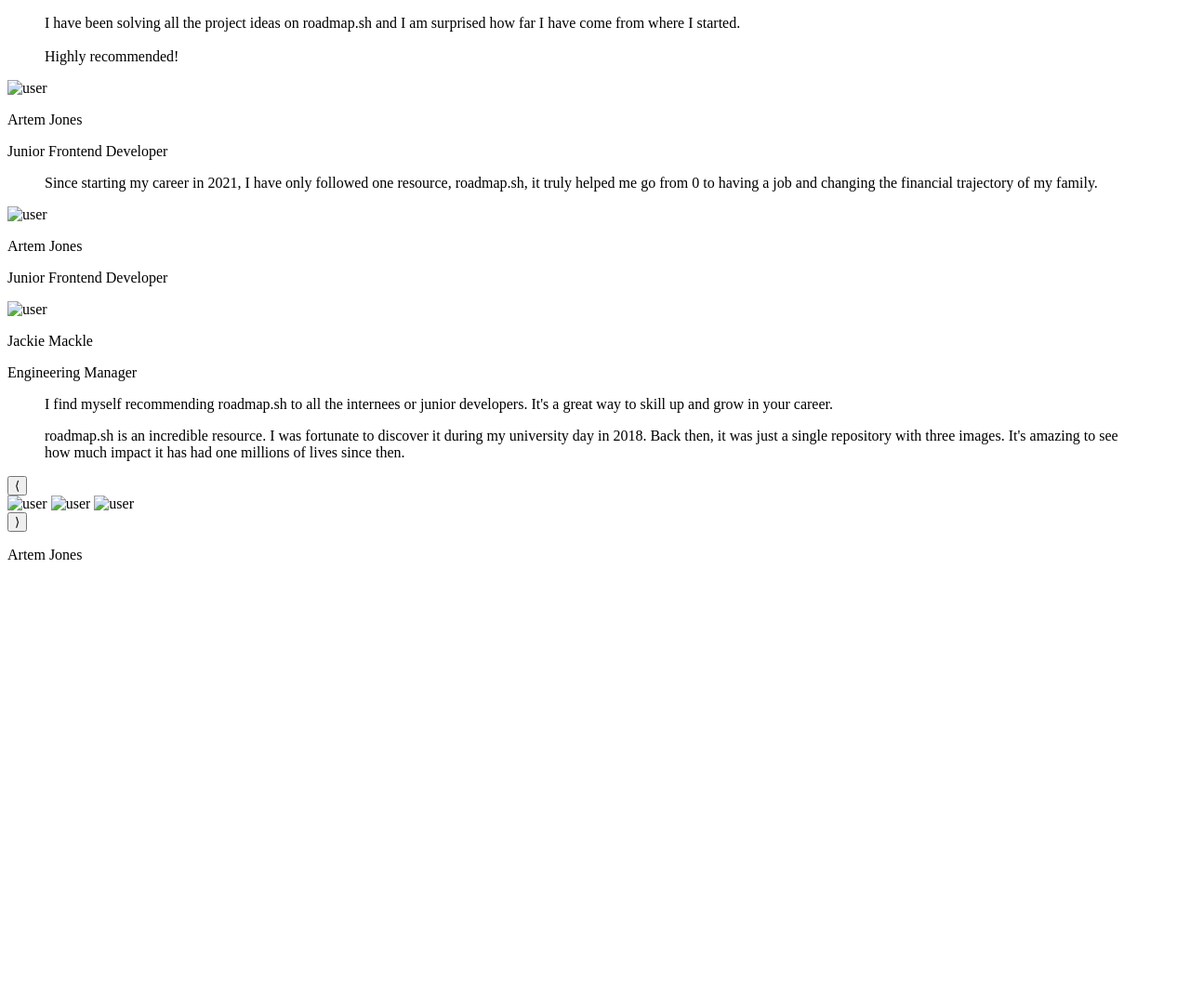
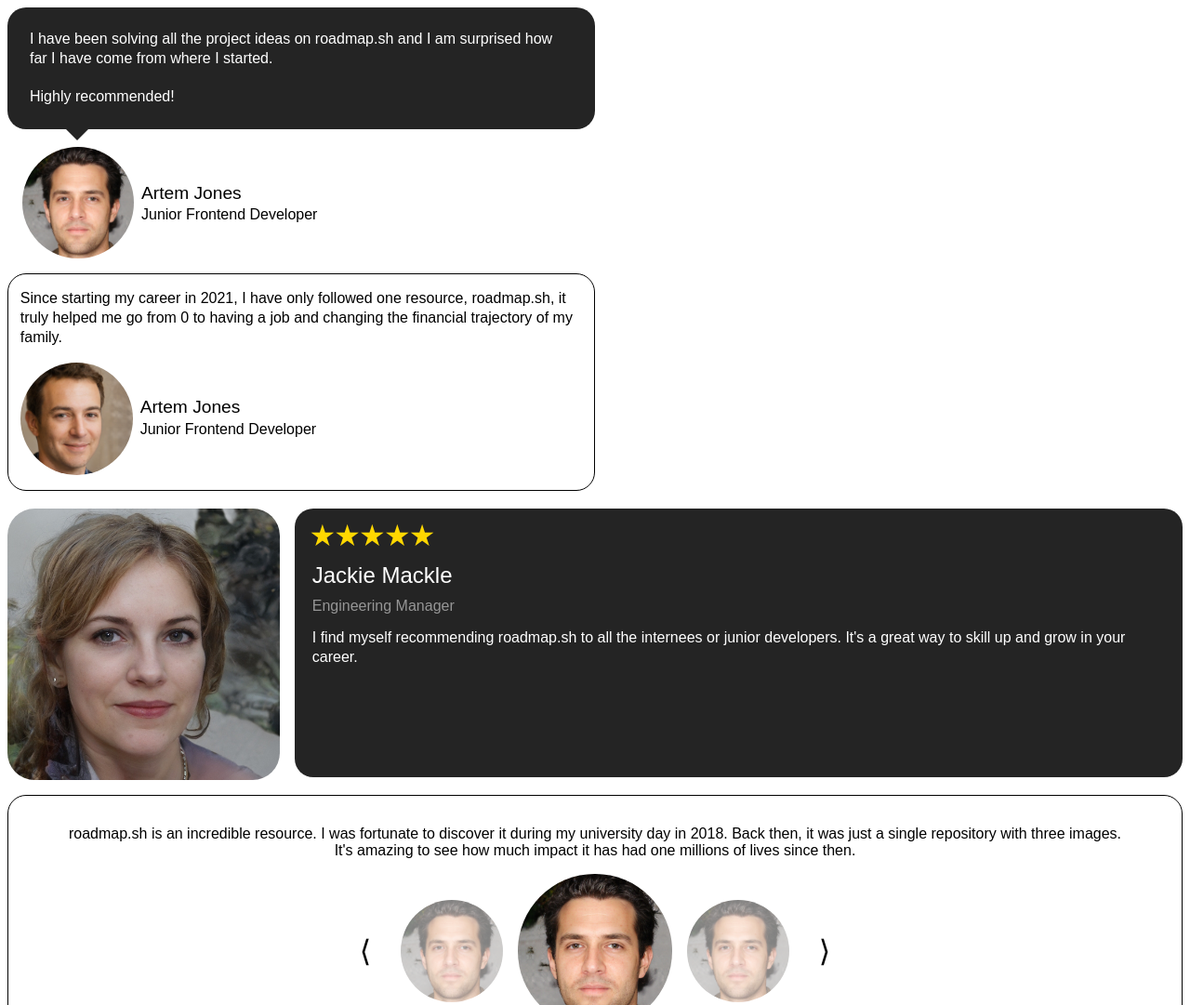
Before and after one commit to Starck27/roadmap-sh-testimonial-cards, a plain HTML site: page index.html in a window 1280 px wide. Shown: the top 1081 px of the page at 93% size. Before the commit the page ends 800 px from the top, so only its background shows below. Drawn offline with Linux system fonts and the light colour scheme.

Commit message:
add styling

```diff
--- a/index.html
+++ b/index.html
@@ -4,6 +4,7 @@
     <meta charset="UTF-8" />
     <meta name="viewport" content="width=device-width, initial-scale=1.0" />
     <title>Testimonial Cards</title>
+    <link rel="stylesheet" href="./main.css" />
   </head>
   <body>
     <main>
@@ -18,7 +19,7 @@
             </blockquote>
           </div>
           <div class="user">
-            <img src="" alt="user" class="user-image" />
+            <img src="./img/male1.jpg" alt="user" class="user-image" />
             <div class="user-profile">
               <p class="user-name">Artem Jones</p>
               <p class="user-job">Junior Frontend Developer</p>
@@ -34,7 +35,7 @@
             </blockquote>
           </div>
           <div class="user">
-            <img src="" alt="user" class="user-image" />
+            <img src="./img/male2.jpg" alt="user" class="user-image" />
             <div class="user-profile">
               <p class="user-name">Artem Jones</p>
               <p class="user-job">Junior Frontend Developer</p>
@@ -42,16 +43,18 @@
           </div>
         </div>
         <div class="card-c">
+          <div class="user">
+            <img src="./img/female.jpg" alt="user" class="user-image" />
+          </div>
           <div class="card-quote">
             <div class="stars">
-              <span class="star"></span>
-              <span class="star"></span>
-              <span class="star"></span>
-              <span class="star"></span>
-              <span class="star"></span>
+              <span class="star">★</span>
+              <span class="star">★</span>
+              <span class="star">★</span>
+              <span class="star">★</span>
+              <span class="star">★</span>
             </div>
             <div class="user">
-              <img src="" alt="user" class="user-image" />
               <div class="user-profile">
                 <p class="user-name">Jackie Mackle</p>
                 <p class="user-job">Engineering Manager</p>
@@ -74,13 +77,13 @@
             </blockquote>
           </div>
           <div class="user">
-            <button>&LeftAngleBracket;</button>
             <div class="user-images">
-              <img src="" alt="user" class="user-image" />
-              <img src="" alt="user" class="user-image" />
-              <img src="" alt="user" class="user-image" />
+              <button>&LeftAngleBracket;</button>
+              <img src="./img/male1.jpg" alt="user" class="user-image" />
+              <img src="./img/male1.jpg" alt="user" class="user-image" />
+              <img src="./img/male1.jpg" alt="user" class="user-image" />
+              <button>&RightAngleBracket;</button>
             </div>
-            <button>&RightAngleBracket;</button>
             <div class="user-profile">
               <p class="user-name">Artem Jones</p>
             </div>
--- /dev/null
+++ b/main.css
@@ -0,0 +1,181 @@
+* {
+  margin: 0;
+  padding: 0;
+  box-sizing: border-box;
+}
+
+body {
+  font-family: sans-serif;
+}
+
+.cards-container {
+  margin: 0.5rem;
+  display: flex;
+  flex-direction: column;
+}
+
+.card-a {
+  width: 50%;
+  height: auto;
+}
+
+.card-a .card-quote {
+  padding: 1.5rem;
+  position: relative;
+  background-color: rgb(36, 36, 36);
+  border-radius: 20px;
+  color: #fff;
+  line-height: 1.3rem;
+  margin-bottom: 0.2rem;
+}
+
+.card-a .card-quote::after {
+  content: "";
+  position: absolute;
+  /* display: block; */
+  top: 100%;
+  left: 10%;
+  width: 0;
+  height: 0;
+  border-left: 12px solid transparent;
+  border-right: 12px solid transparent;
+  border-top: 12px solid rgb(36, 36, 36);
+}
+
+.card-a img,
+.card-b img,
+.card-d img {
+  border-radius: 50%;
+}
+
+.card-a img,
+.card-b img {
+  width: 20%;
+  margin-right: 0.5rem;
+}
+
+.user {
+  display: flex;
+  padding: 1rem;
+  align-items: center;
+}
+
+.card-b .user {
+  margin-top: 1rem;
+  padding: 0;
+}
+
+.card-a .user-name,
+.card-b .user-name {
+  font-size: 1.2rem;
+  margin-bottom: 0.2rem;
+}
+
+.card-b {
+  width: 50%;
+}
+
+.card-b {
+  padding: 1rem 0.8rem;
+  border: 1px solid black;
+  border-radius: 20px;
+  line-height: 1.3rem;
+  margin-bottom: 0.2rem;
+}
+
+.card-c {
+  margin-top: 1rem;
+  display: flex;
+  gap: 1rem;
+}
+
+.card-c img {
+  width: 100%;
+  border-radius: 10%;
+}
+
+.card-c .card-quote {
+  width: 130%;
+  padding: 1.2rem;
+  background-color: rgb(36, 36, 36);
+  border-radius: 20px;
+  color: #fff;
+  line-height: 1.3rem;
+  margin-bottom: 0.2rem;
+}
+
+.stars {
+  margin-bottom: 1rem;
+}
+
+.star {
+  margin: -0.2rem;
+  color: gold;
+  font-size: 2rem;
+}
+
+.card-c .user {
+  padding: 0;
+}
+
+.card-c .user-name {
+  font-size: 1.5rem;
+  margin-bottom: 0.8rem;
+}
+
+.card-c .user-job {
+  color: rgb(150, 150, 150);
+  margin-bottom: 0.8rem;
+}
+
+.card-d {
+  margin-top: 1rem;
+}
+
+.card-d {
+  padding: 2rem 4rem;
+  text-align: center;
+  border: 1px solid black;
+  border-radius: 20px;
+}
+
+.card-d .user {
+  display: flex;
+  flex-direction: column;
+}
+
+.card-d .user-images {
+  display: flex;
+  flex-direction: row;
+  justify-content: center;
+  align-items: center;
+  gap: 1rem;
+  margin-bottom: 1rem;
+}
+
+.card-d .user button {
+  background-color: transparent;
+  border: none;
+  padding: 0 1rem;
+  color: black;
+  font-size: 2rem;
+}
+
+.card-d .user button:hover {
+  color: red;
+}
+
+.card-d img {
+  width: 15%;
+  height: 15%;
+}
+
+.card-d img:nth-child(2n) {
+  height: 10%;
+  width: 10%;
+  opacity: 50%;
+}
+
+.card-d .user-name {
+  font-size: 1.2rem;
+}
```
